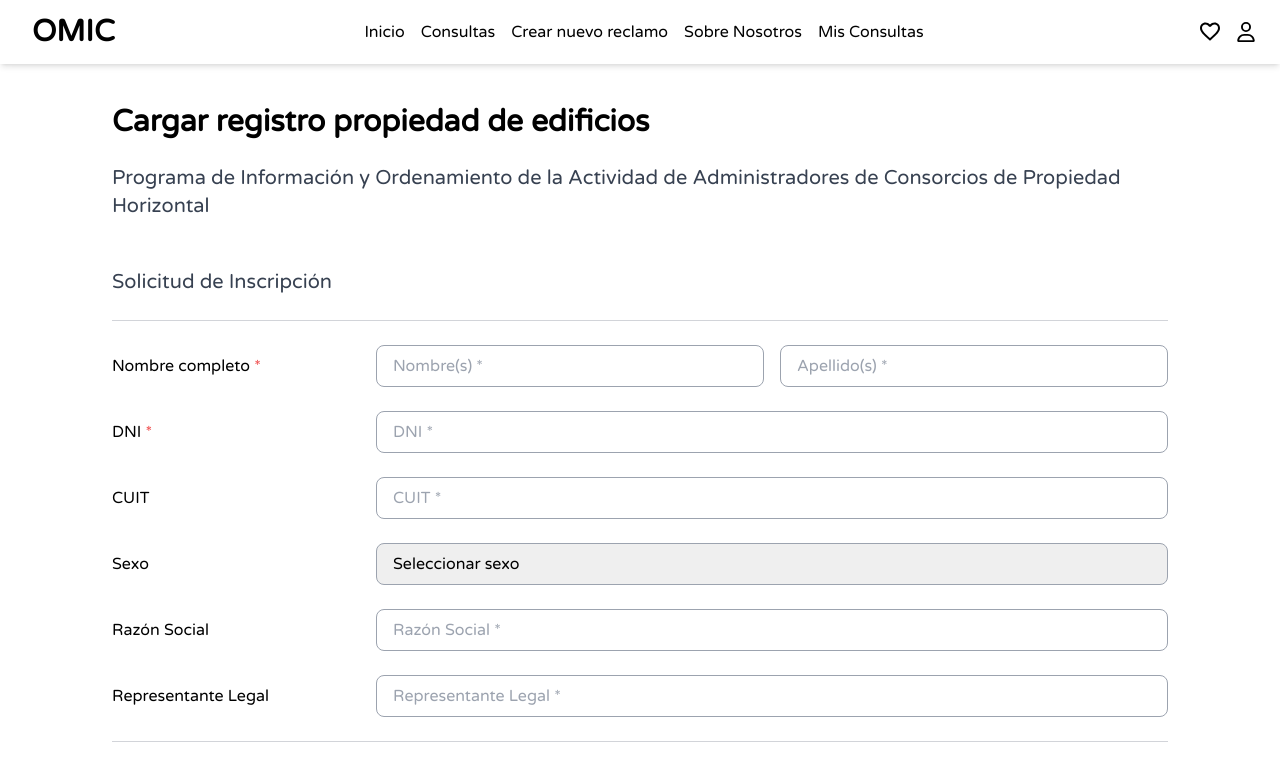
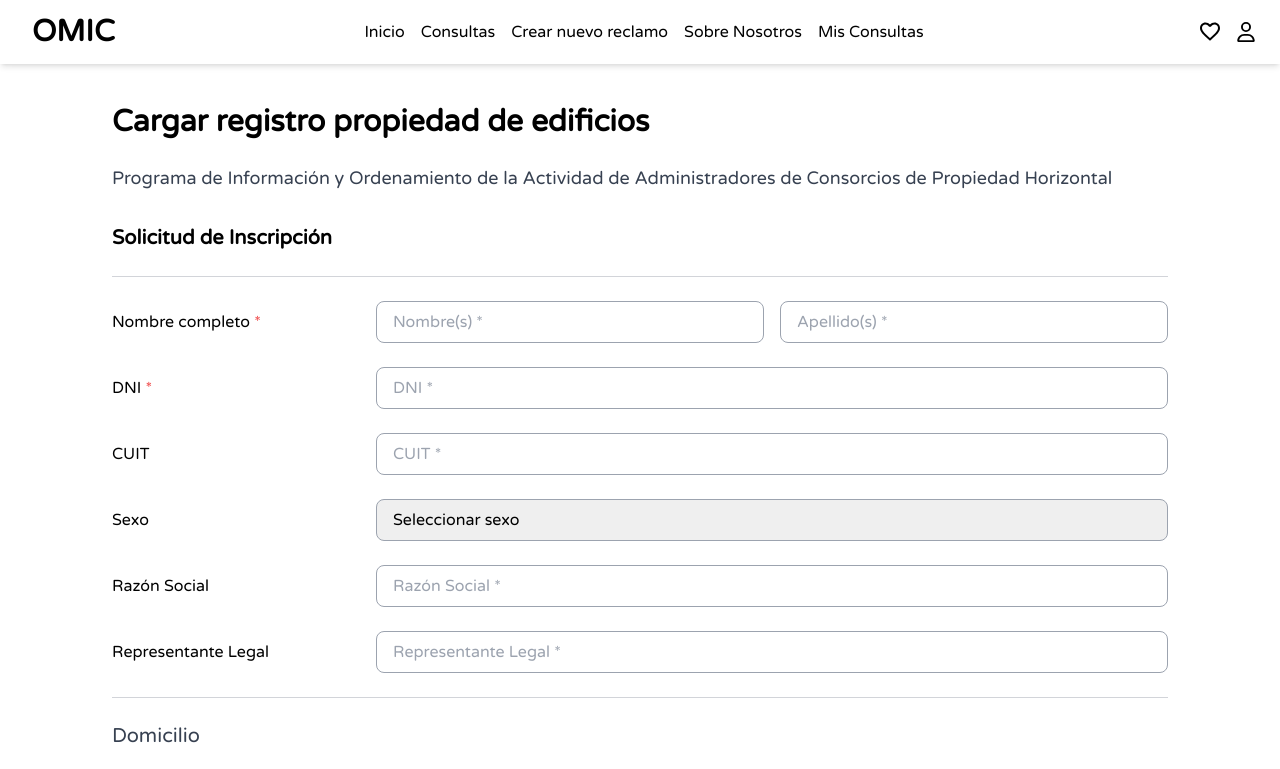
Before and after one commit to FelipeFern/ProyectoFInalNextJs, a Next.js app: page /consultas/nueva/consorcioEdificio in a window 1280 px wide. Shown: the top 769 px of the page. Built offline with nearby package versions, Linux system fonts and the light colour scheme; no server answers.

Commit message:
Consults components updated.

```diff
--- a/src/pages/consultas/nueva/consorcioEdificio/index.js
+++ b/src/pages/consultas/nueva/consorcioEdificio/index.js
@@ -176,18 +176,18 @@ function index() {
 	return (
 		<PageLayout title='Nuevo consorcio edificio'>
 			<div className='mt-4 px-4  text-center md:px-8 md:mt-8  lg:px-20 lg:mt-10 md:text-left'>
-				<div className='mb-8 px-8'>
+				<div className='px-8'>
 					<h1 className='text-3xl font-semibold'>
 						Cargar registro propiedad de edificios
 					</h1>
 					<br></br>
-					<h4 className='text-xl text-titles'>
+					<h4 className='text-lg text-titles'>
 						Programa de Información y Ordenamiento de la Actividad de
 						Administradores de Consorcios de Propiedad Horizontal
 					</h4>
 				</div>
-				<div className='bg-white px-8 py-4 rounded-xl mb-8'>
-					<h3 className='text-xl text-titles'>Solicitud de Inscripción</h3>
+				<div className='bg-white p-8 rounded-xl mb-8'>
+					<h3 className='text-xl font-bold'>Solicitud de Inscripción</h3>
 					<hr className='my-6 border-gray-500/30' />
 					<form onSubmit={saveConsulta} encType='multipart/form-data'>
 						{/* NOMBRE */}
--- a/src/pages/consultas/nueva/consultaGeneral/index.js
+++ b/src/pages/consultas/nueva/consultaGeneral/index.js
@@ -156,7 +156,7 @@ function index() {
 	return (
 		<PageLayout title='Nueva consulta general'>
 			<div className='mt-4 px-4  text-center md:px-8 md:mt-8  lg:px-20 lg:mt-10 md:text-left'>
-				<div className=' p-8'>
+				<div className=' px-8'>
 					<h1 className='text-4xl font-semibold'>Cargar nueva consulta</h1>
 					<br></br>
 					<h4 className='text-lg text-titles'>
@@ -166,7 +166,7 @@ function index() {
 					</h4>
 				</div>
 				<div className='bg-white p-8 rounded-xl mb-8'>
-					<h1 className='text-xl text-titles'>Información correspondiente</h1>
+					<h1 className='text-xl font-bold'>Información correspondiente</h1>
 					<hr className='my-6 border-gray-500/30' />
 					<form onSubmit={saveConsulta}>
 						{/* NOMBRE */}
--- a/src/pages/consultas/nueva/mediacion/index.js
+++ b/src/pages/consultas/nueva/mediacion/index.js
@@ -159,17 +159,17 @@ function index() {
 	return (
 		<PageLayout title='Nueva mediación'>
 			<div className='mt-4 px-4  text-center md:px-8 md:mt-8  lg:px-20 lg:mt-10 md:text-left'>
-				<div className='mb-8'>
+				<div className='px-8'>
 					<h1 className='text-3xl font-semibold'>Cargar nueva mediación</h1>
 					<br></br>
-					<h4 className='text-xl text-titles'>
+					<h4 className='text-lg text-titles'>
 						Disponible para las personas y/o instituciones que se encuentran
 						implicados en un conflicto comunitario o vecinal y están interesados
 						en resolverlo a través de un acuerdo.
 					</h4>
 				</div>
 				<div className='bg-white p-8 rounded-xl mb-8'>
-					<h2 className='text-xl text-titles'>Requirente</h2>
+					<h2 className='text-xl font-bold'>Requirente</h2>
 					<hr className='my-4 border-gray-500/30' />
 					<form onSubmit={saveConsulta} id='formMediacion'>
 						{/* NOMBRE */}
```
